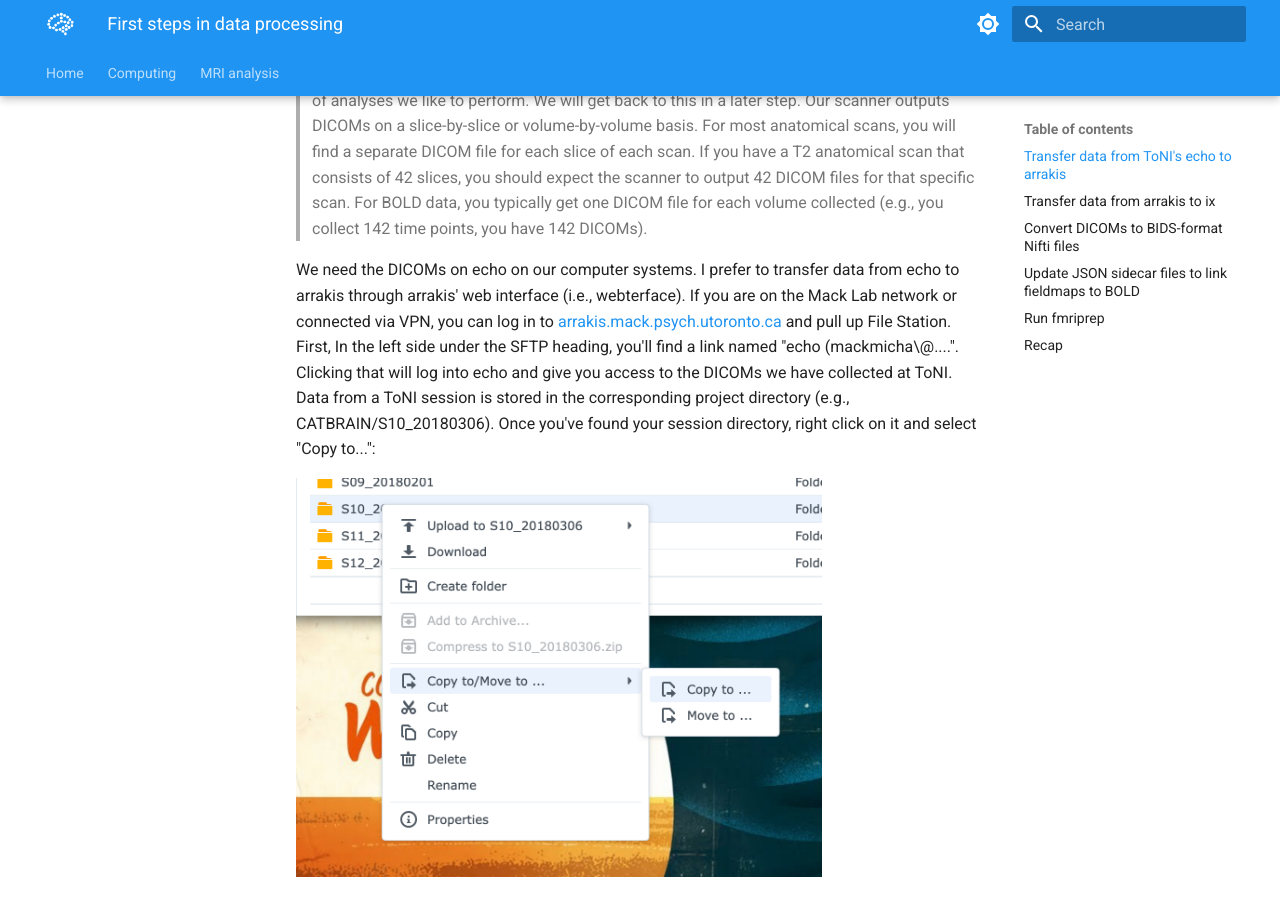
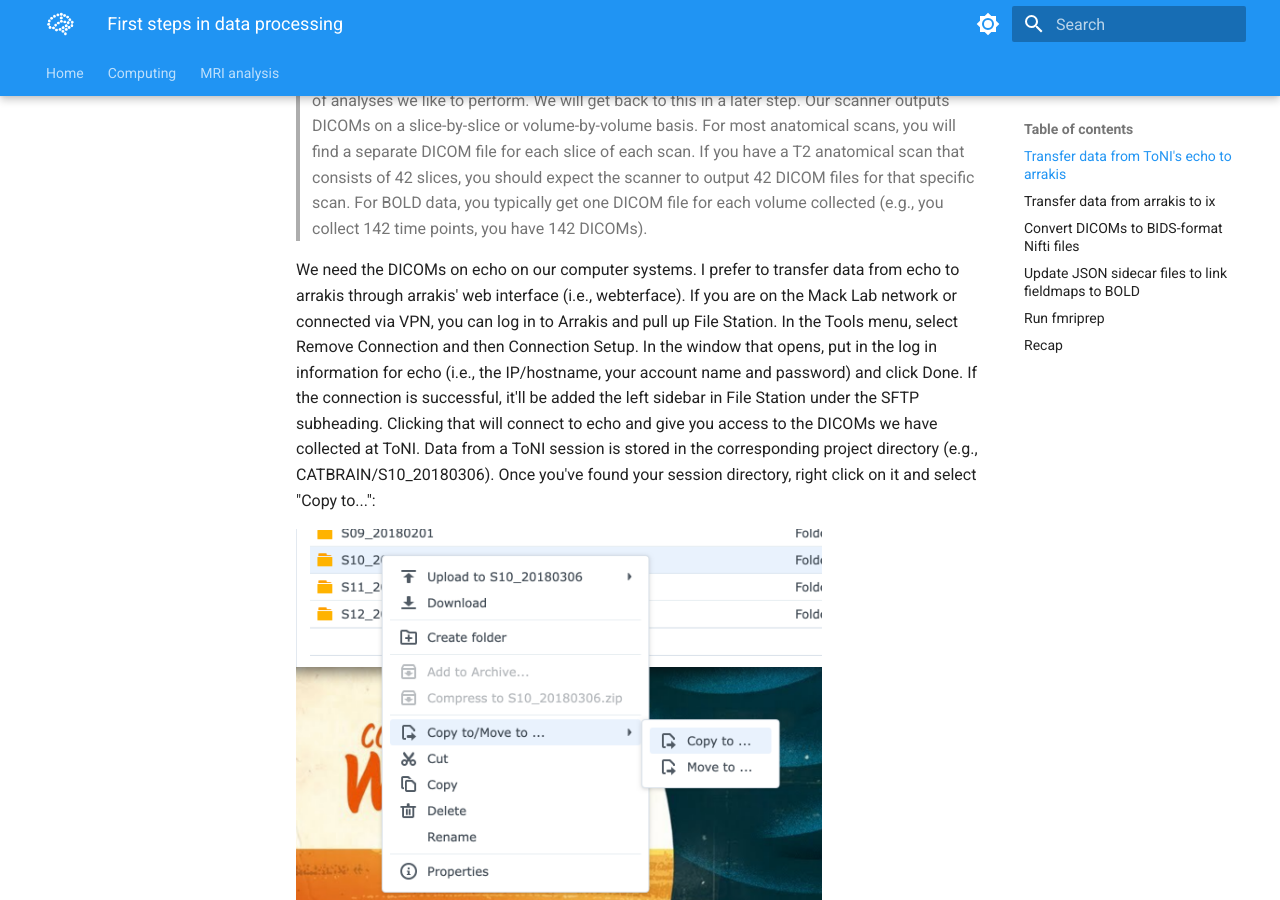
Before and after one commit to macklab/manual, an MkDocs documentation site: the page built from docs/firststeps.md, in a window 1280 px wide and 900 px high, scrolled down 842 px. Built offline with MkDocs 1.6.1 and Material for MkDocs 9.7.7, drawn with Linux system fonts in a browser that asks for light colours.

Commit message:
Update firststeps.md

```diff
--- a/docs/firststeps.md
+++ b/docs/firststeps.md
@@ -12,7 +12,7 @@ Before we transfer data, let's talk about the data itself.
 
 > Our scanner outputs DICOM images. DICOM is a standard medical image format (first released in 1985!) that consists of meta information in a header block and the actual image data. The header information allows for multiple images to be grouped into different datasets and volumes within datasets. It is super flexible, but actually not that usefulor efficient for the type of analyses we like to perform. We will get back to this in a later step. Our scanner outputs DICOMs on a slice-by-slice or volume-by-volume basis. For most anatomical scans, you will find a separate DICOM file for each slice of each scan. If you have a T2 anatomical scan that consists of 42 slices, you should expect the scanner to output 42 DICOM files for that specific scan. For BOLD data, you typically get one DICOM file for each volume collected (e.g., you collect 142 time points, you have 142 DICOMs).
 
-We need the DICOMs on echo on our computer systems. I prefer to transfer data from echo to arrakis through arrakis' web interface (i.e., webterface). If you are on the Mack Lab network or connected via VPN, you can log in to [arrakis.mack.psych.utoronto.ca](arrakis.mack.psych.utoronto.ca:5000) and pull up File Station. First, In the left side under the SFTP heading, you'll find a link named "echo (mackmicha\@....". Clicking that will log into echo and give you access to the DICOMs we have collected at ToNI. Data from a ToNI session is stored in the corresponding project directory (e.g., CATBRAIN/S10_20180306). Once you've found your session directory, right click on it and select "Copy to...":
+We need the DICOMs on echo on our computer systems. I prefer to transfer data from echo to arrakis through arrakis' web interface (i.e., webterface). If you are on the Mack Lab network or connected via VPN, you can log in to Arrakis and pull up File Station. In the Tools menu, select Remove Connection and then Connection Setup.  In the window that opens, put in the log in information for echo (i.e., the IP/hostname, your account name and password) and click Done. If the connection is successful, it'll be added the left sidebar in File Station under the SFTP subheading. Clicking that will connect to echo and give you access to the DICOMs we have collected at ToNI. Data from a ToNI session is stored in the corresponding project directory (e.g., CATBRAIN/S10_20180306). Once you've found your session directory, right click on it and select "Copy to...":
 
 ![](images/copy_dicoms.png){width="526"}
 
```
